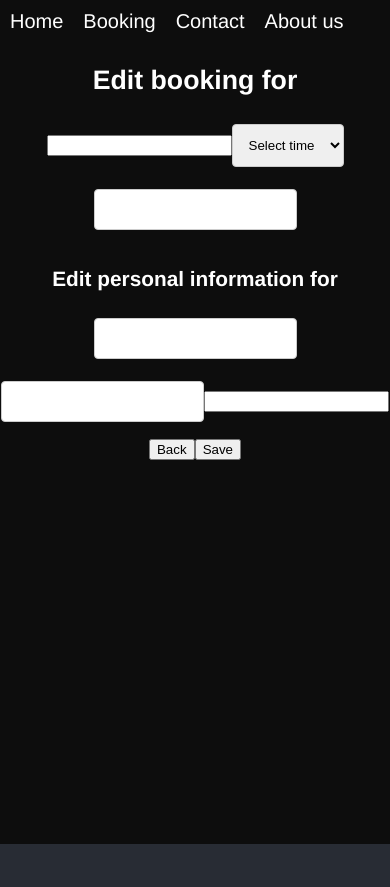
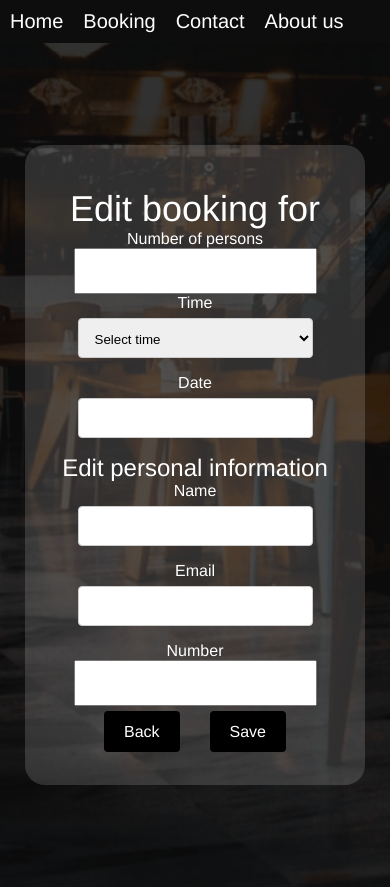
Before and after one commit to Alexandrhall/restaurant-app, a React (Create React App) app in the folder client/: page /admin/bookings/1/edit in a window 390 px wide. Before the commit the page ends 844 px from the top, so only its background shows below. Built offline with nearby package versions, Linux system fonts and the light colour scheme; no server answers.

Commit message:
Styled edit booking, desktop and mobile

```diff
--- a/client/src/components/pages/AdminEditBooking.tsx
+++ b/client/src/components/pages/AdminEditBooking.tsx
@@ -1,6 +1,6 @@
 import axios from "axios";
 import React, { useEffect, useState } from "react";
-import { useParams } from "react-router-dom";
+import { Link, useParams } from "react-router-dom";
 import { IBookings } from "../../models/IBookings";
 import "../../styles/editbooking.scss";
 export const AdminEditBooking = () => {
@@ -15,57 +15,73 @@ export const AdminEditBooking = () => {
       .then((data) => setSingleBooking(data));
   }, []);
   return (
-    <div className="wrapper">
-      <form>
-        <h2>Edit booking for {singleBooking?.information.name}</h2>
-
+    <div className="background">
+      <div className="edit-booking-cnt">
+        <div className="edit-booking-card">
+          <span className="edit-title">
+            Edit booking for {singleBooking?.information.name}
+          </span>
+          <form className="edit-booking-form">
+            <label htmlFor="persons">Number of persons</label>
             <input
-          className="Something"
+              className="booking-info-edit"
               type="number"
               name="persons"
               value={singleBooking?.persons}
             ></input>
-
-        <select className="Something" name="time" value={singleBooking?.time}>
+            <label htmlFor="time">Time</label>
+            <select
+              className="booking-info-edit"
+              name="time"
+              value={singleBooking?.time}
+            >
               <option value="" disabled selected>
                 Select time
               </option>
               <option value="18">18</option>
               <option value="21">21</option>
             </select>
-
+            <label htmlFor="date">Date</label>
             <input
-          className="Something"
+              className="booking-info-edit"
               type="text"
               name="date"
               value={singleBooking?.date}
             ></input>
 
-        <h3>Edit personal information for {singleBooking?.information.name}</h3>
-
+            <span className="edit-title-light">Edit personal information</span>
+            <label htmlFor="name">Name</label>
             <input
-          className="Something"
+              className="booking-info-edit"
               type="text"
               name="name"
               value={singleBooking?.information.name}
             ></input>
-
+            <label htmlFor="email">Email</label>
             <input
-          className="Something"
+              className="booking-info-edit"
               type="text"
               name="email"
               value={singleBooking?.information.email}
             ></input>
-
+            <label htmlFor="number">Number</label>
             <input
-          className="Something"
+              className="booking-info-edit"
               type="number"
               name="phone"
               value={singleBooking?.information.phone}
             ></input>
-        <button className="Something">Back</button>
-        <button className="Something">Save</button>
+            <div className="button-container">
+              <Link className="back-btn" to={"/admin/bookings"}>
+                Back
+              </Link>
+              <Link className="save-btn" to={"/admin/bookings"}>
+                Save
+              </Link>
+            </div>
           </form>
+        </div>
+      </div>
     </div>
   );
 };
--- a/client/src/styles/editbooking.scss
+++ b/client/src/styles/editbooking.scss
@@ -0,0 +1,64 @@
+.edit-booking-cnt {
+  display: flex;
+  flex-direction: column;
+  justify-content: center;
+  height: 100vh;
+  align-items: center;
+
+  .edit-booking-card {
+    display: flex;
+    flex-direction: column;
+    justify-content: center;
+    background-color: rgba(255, 255, 255, 0.15);
+    width: 380px;
+    height: 600px;
+    border-radius: 20px;
+  }
+  .edit-title {
+    font-size: 36px;
+    font-weight: lighter;
+  }
+
+  .edit-title-light {
+    font-size: 24px;
+    font-weight: lighter;
+  }
+
+  .edit-booking-form {
+    display: flex;
+    flex-direction: column;
+    align-items: center;
+  }
+
+  label {
+    font-size: 16px;
+  }
+  .button-container {
+    margin-top: 15px;
+  }
+  .save-btn,
+  .back-btn {
+    margin: 15px;
+    background-color: black;
+    color: white;
+    padding: 12px 20px;
+    border: none;
+    border-radius: 4px;
+    cursor: pointer;
+    text-decoration: none;
+    font-size: 16px;
+    width: 50px;
+  }
+
+  .booking-info-edit {
+    width: 235px;
+    height: 40px;
+  }
+
+  @media only screen and (max-width: 768px) {
+    .edit-booking-card {
+      width: 340px;
+      height: 640px;
+    }
+  }
+}
```
Lines whose indentation alone changed are shown as unchanged.
